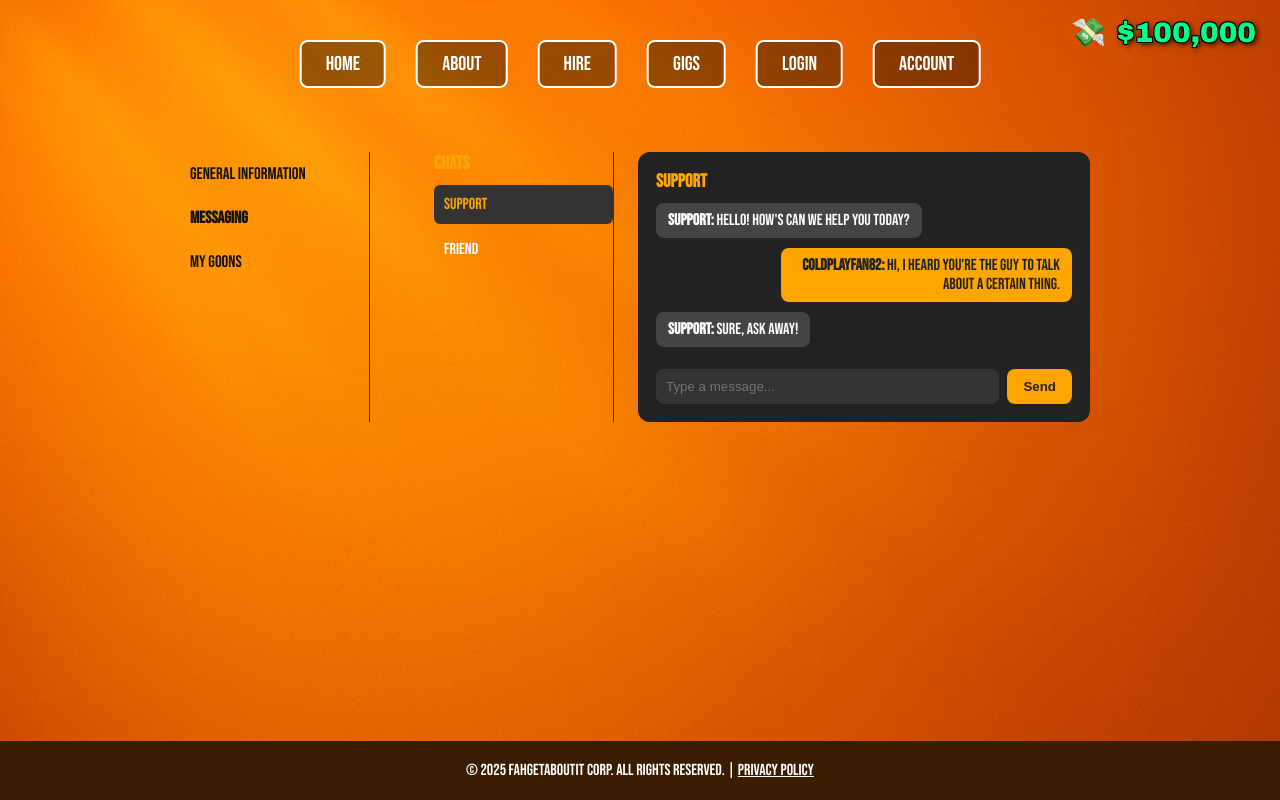
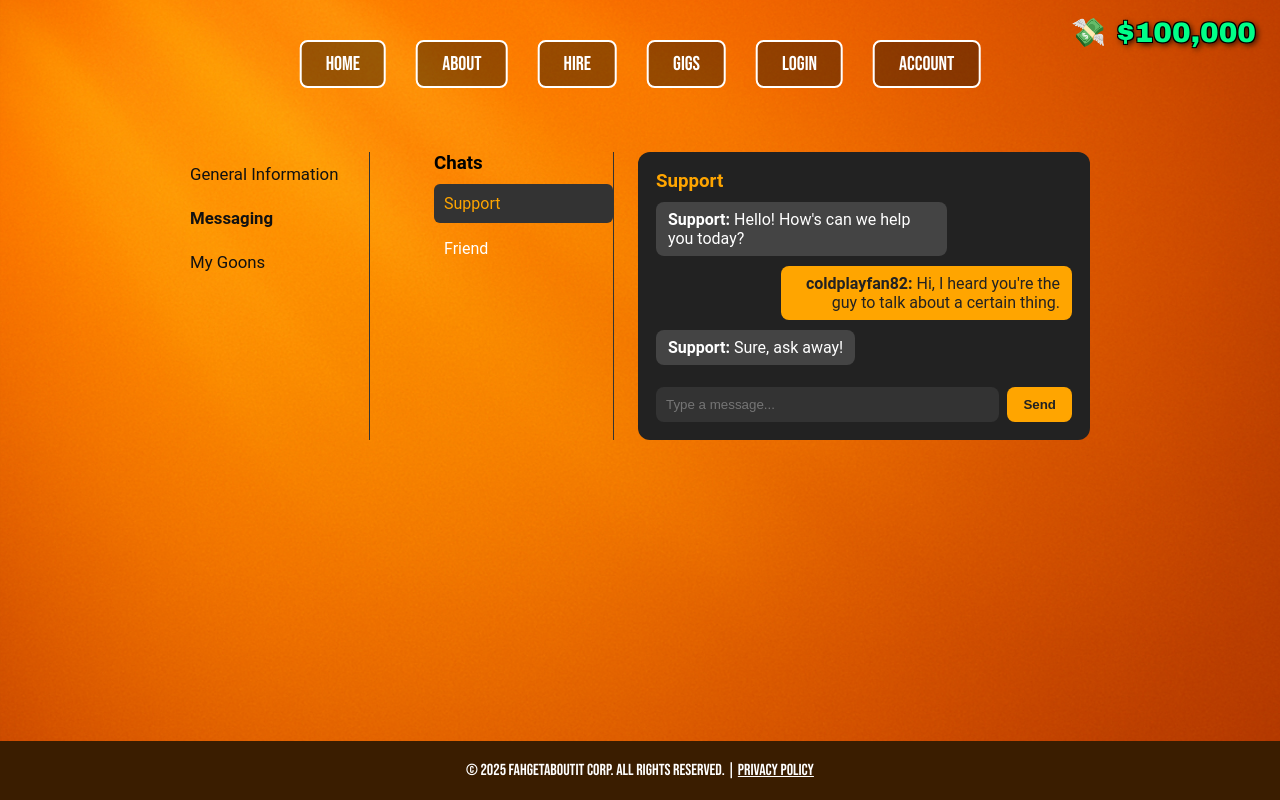
Before and after one commit to kevolution82/hnch-app-full, a React (Vite) app: page /account in a window 1280 px wide. Both pictures are taken after a click on the element "Messaging". Built offline with nearby package versions, Linux system fonts and the light colour scheme; no server answers.

Commit message:
updated styling for UserAccount & changed font & color

```diff
--- a/src/components/UserAccount.jsx
+++ b/src/components/UserAccount.jsx
@@ -114,7 +114,8 @@ function UserAccount({
       alignItems: 'flex-start',
       background: 'transparent',
       width: '100%',
-        padding: '32px 0'
+      padding: '32px 0',
+      fontFamily: 'Roboto, Arial, Helvetica, sans-serif'
     }}
   >
       <div
@@ -124,7 +125,7 @@ function UserAccount({
           gap: '32px',
           width: '100%',
           maxWidth: '900px',
-          marginTop: '120px', // moved content further down
+          marginTop: '120px',
           marginBottom: '48px',
           boxSizing: 'border-box'
         }}
@@ -342,7 +343,7 @@ function UserAccount({
                     overflowY: 'auto'
                   }}
                 >
-                  <h3 style={{ color: 'orange', marginBottom: '10px' }}>Chats</h3>
+                  <h3 style={{ color: 'black', marginBottom: '10px' }}>Chats</h3>
                   {chatList.length === 0 && <div>No chats yet.</div>}
                   {chatList.map(chat => (
                     <div
```
Lines whose indentation alone changed are shown as unchanged.
